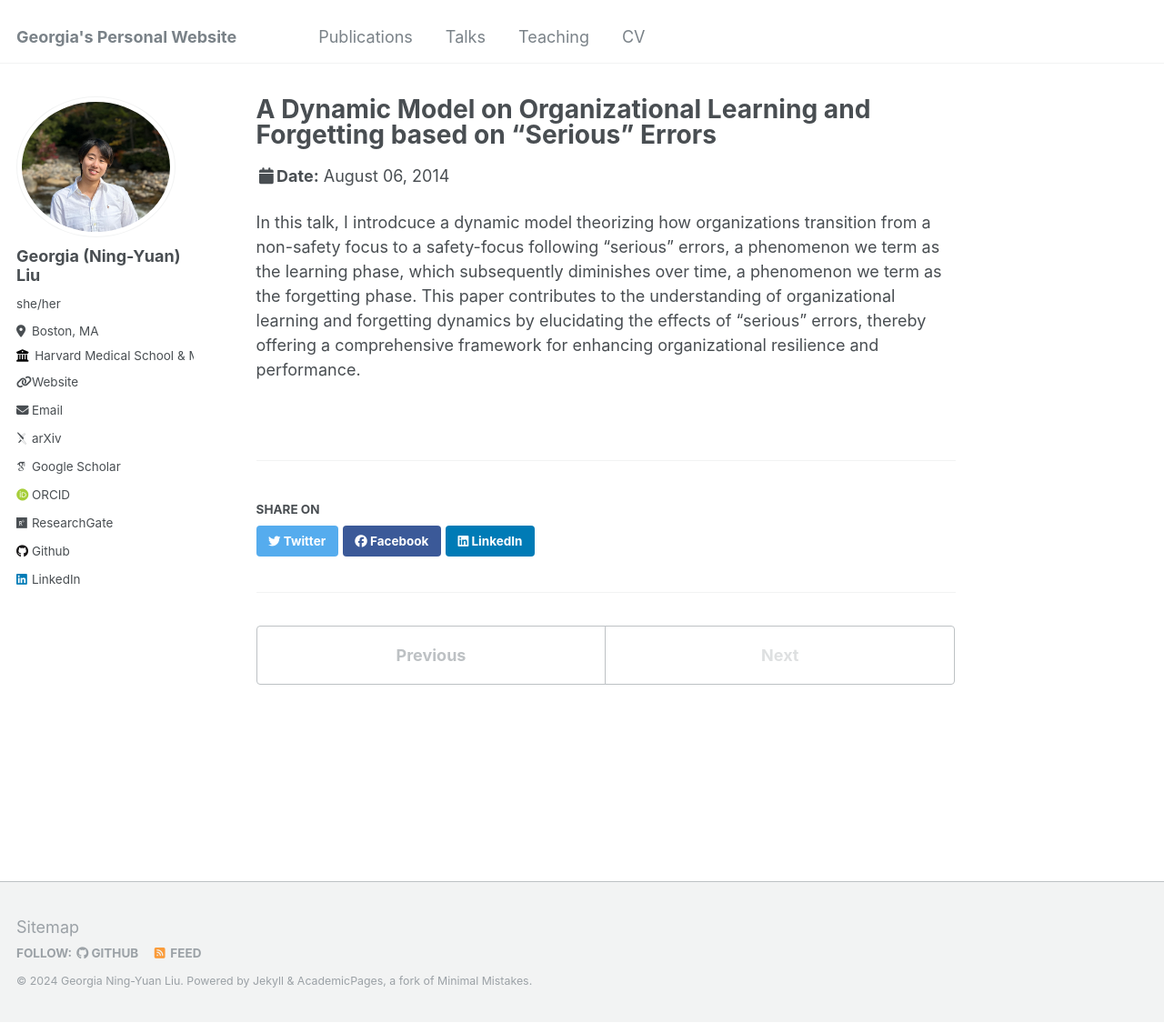
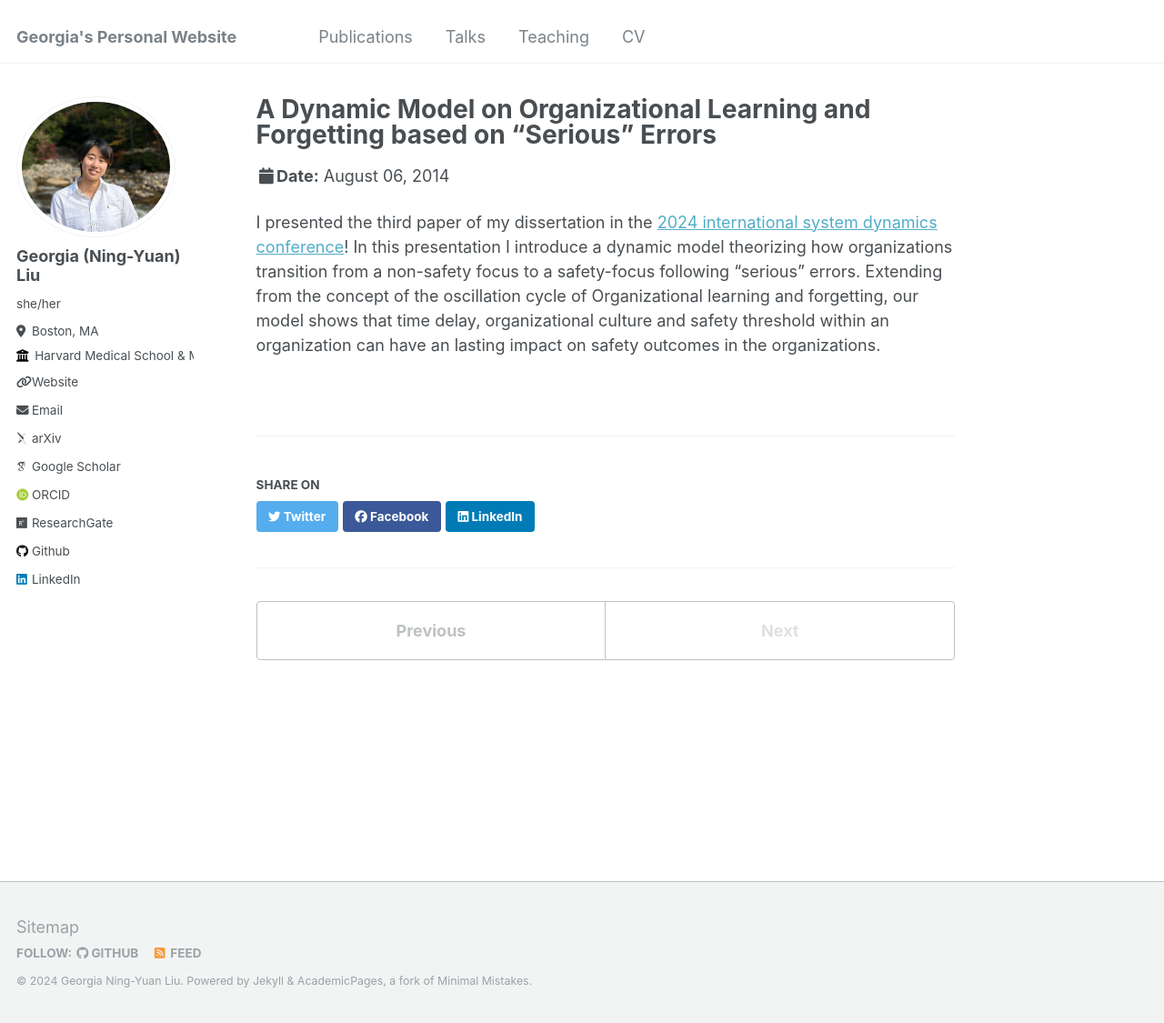
Before and after one commit to georgia-max/georgia-max.github.io, a Jekyll site: the page built from _talks/2024-08-06-Oscillation.md, in a window 1280 px wide and 1125 px high. Shown: the whole window at 91% size. Built offline with Jekyll 4.4.1, drawn with Linux system fonts in a browser that asks for light colours; some web fonts are replaced.

Commit message:
Update 2024-08-06-Oscillation.md

```diff
--- a/_talks/2024-08-06-Oscillation.md
+++ b/_talks/2024-08-06-Oscillation.md
@@ -8,4 +8,4 @@ date: 2014-08-06
 location: "Bergen, Norway"
 ---
 
-In this talk, I introdcuce a dynamic model theorizing how organizations transition from a non-safety focus to a safety-focus following “serious” errors, a phenomenon we term as the learning phase, which subsequently diminishes over time, a phenomenon we term as the forgetting phase. This paper contributes to the understanding of organizational learning and forgetting dynamics by elucidating the effects of “serious” errors, thereby offering a comprehensive framework for enhancing organizational resilience and performance.
+I presented the third paper of my dissertation in the [2024 international system dynamics conference](https://systemdynamics.org/conference/)! In this presentation I introduce a dynamic model theorizing how organizations transition from a non-safety focus to a safety-focus following “serious” errors. Extending from the concept of the oscillation cycle of Organizational learning and forgetting, our model shows that time delay, organizational culture and safety threshold within an organization can have an lasting impact on safety outcomes in the organizations.
```
